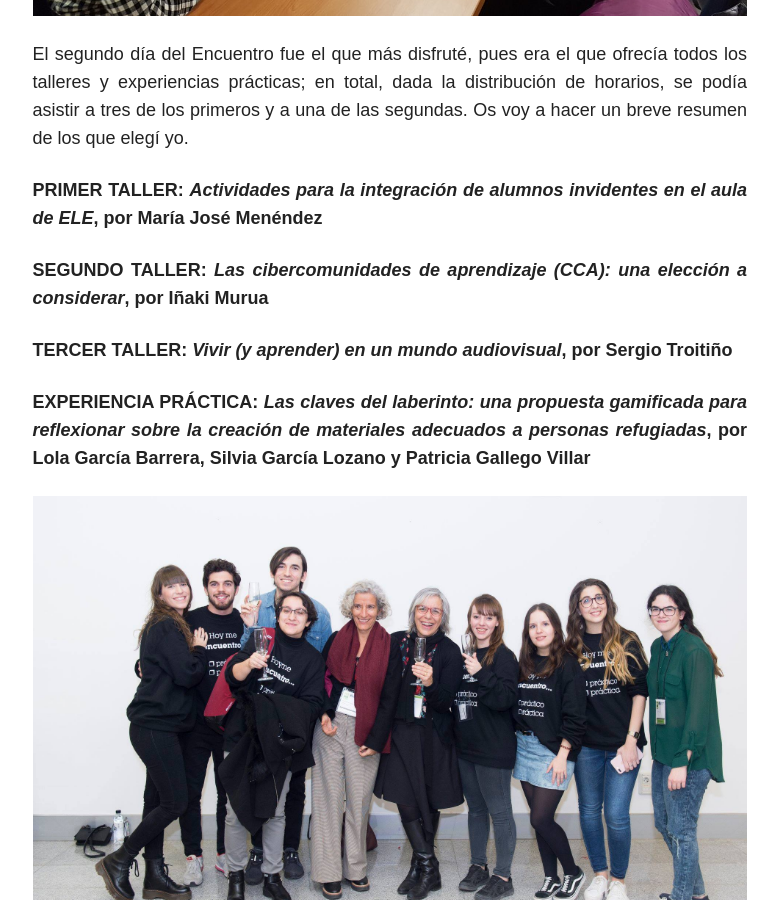
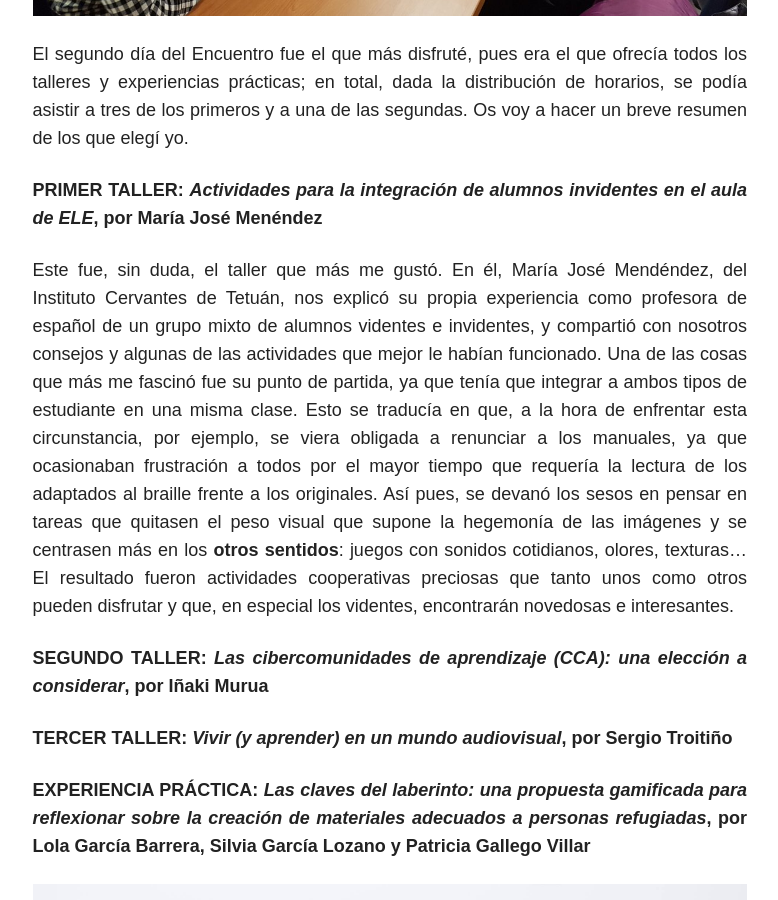
Before and after one commit to immalopez/immalopez.github.io, a Jekyll site: the page built from _posts/blog/2018-12-27-yo-una-joven-padawan.md, in a window 1280 px wide and 900 px high, scrolled down 3213 px. Shown: the whole window, without its empty margins (347-1125 px from the left). Built offline with Jekyll 4.4.1, drawn with Linux system fonts in a browser that asks for light colours; nearby versions of some CDN libraries; comment, search, counter and statistics services are not loaded.

Commit message:
Update 2018-12-27-yo-una-joven-padawan.md

```diff
--- a/_posts/blog/2018-12-27-yo-una-joven-padawan.md
+++ b/_posts/blog/2018-12-27-yo-una-joven-padawan.md
@@ -35,6 +35,8 @@ El segundo día del Encuentro fue el que más disfruté, pues era el que ofrecí
 
 **PRIMER TALLER: _Actividades para la integración de alumnos invidentes en el aula de ELE_, por María José Menéndez**
 
+Este fue, sin duda, el taller que más me gustó. En él, María José Mendéndez, del Instituto Cervantes de Tetuán, nos explicó su propia experiencia como profesora de español de un grupo mixto de alumnos videntes e invidentes, y compartió con nosotros consejos y algunas de las actividades que mejor le habían funcionado. Una de las cosas que más me fascinó fue su punto de partida, ya que tenía que integrar a ambos tipos de estudiante en una misma clase. Esto se traducía en que, a la hora de enfrentar esta circunstancia, por ejemplo, se viera obligada a renunciar a los manuales, ya que ocasionaban frustración a todos por el mayor tiempo que requería la lectura de los adaptados al braille frente a los originales. Así pues, se devanó los sesos en pensar en tareas que quitasen el peso visual que supone la hegemonía de las imágenes y se centrasen más en los **otros sentidos**: juegos con sonidos cotidianos, olores, texturas... El resultado fueron actividades cooperativas preciosas que tanto unos como otros pueden disfrutar y que, en especial los videntes, encontrarán novedosas e interesantes.
+
 **SEGUNDO TALLER: _Las cibercomunidades de aprendizaje (CCA): una elección a considerar_, por Iñaki Murua**
 
 **TERCER TALLER: _Vivir (y aprender) en un mundo audiovisual_, por Sergio Troitiño**
```
